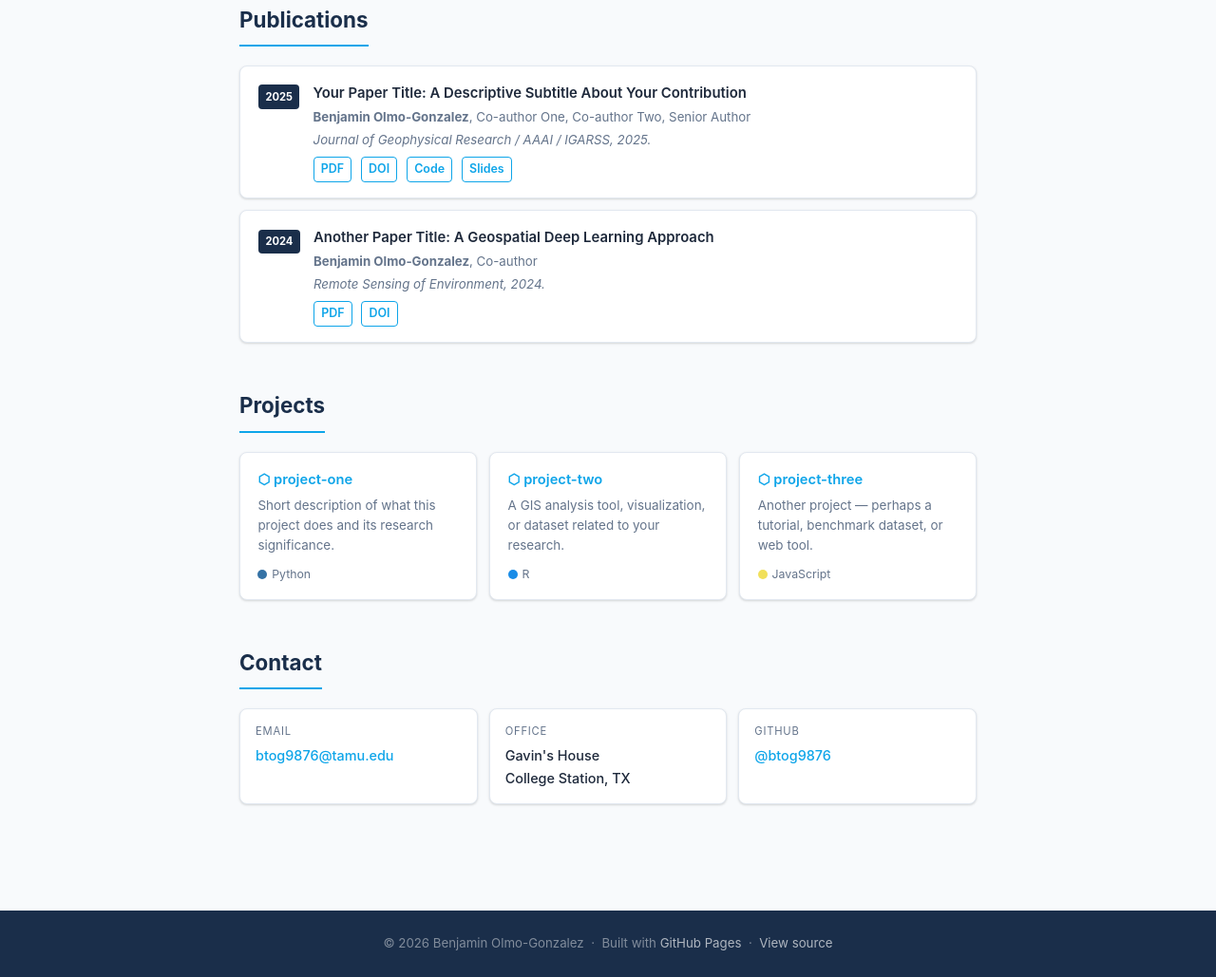
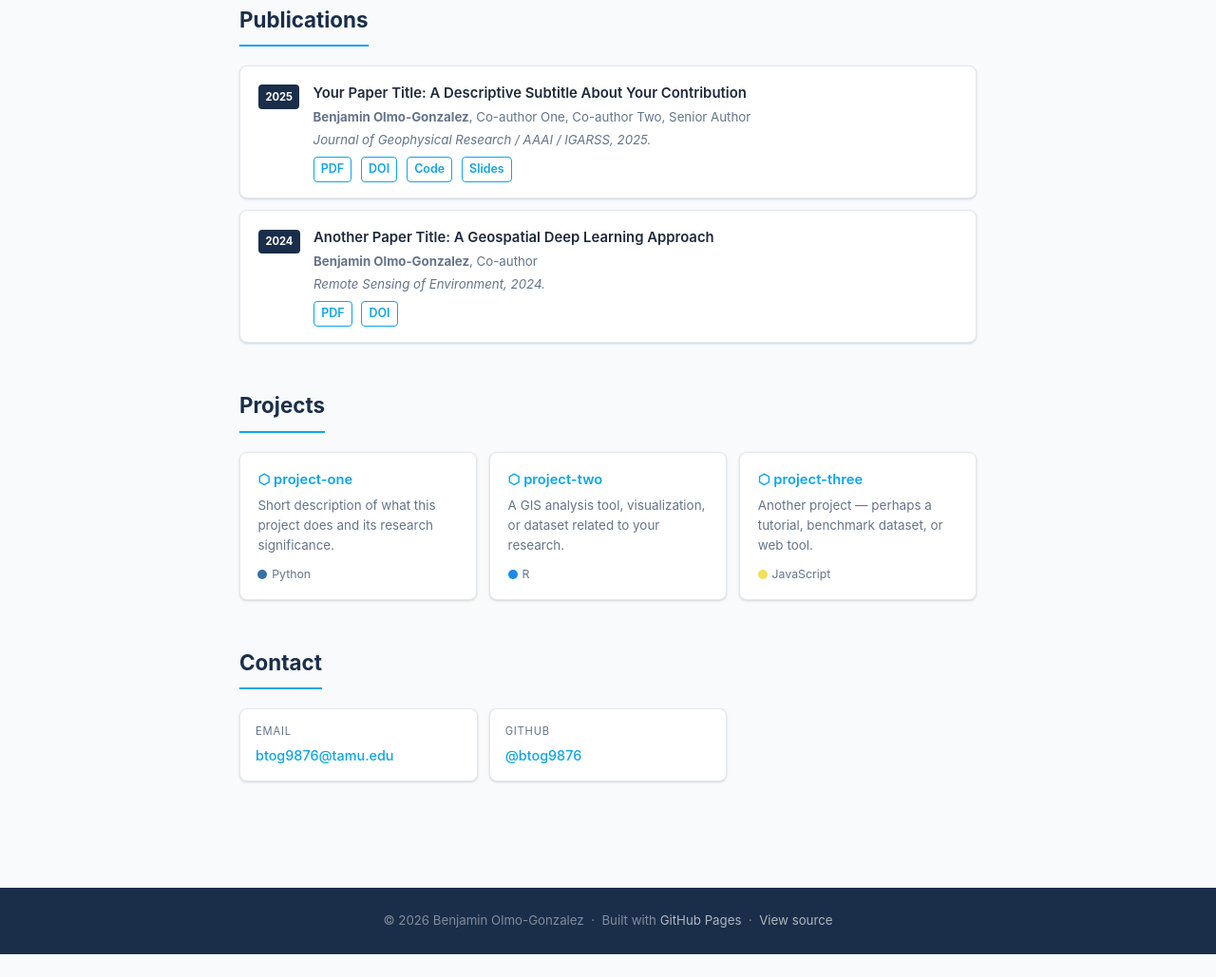
Before and after one commit to btog9876/btog9876.github.io, a plain HTML site: page index.html in a window 1280 px wide. Shown: the part 793-1822 px from the top of the page at 95% size. After the commit the page ends 1798 px from the top, so only its background shows below. Drawn offline with Linux system fonts and the light colour scheme.

Commit message:
Update index.html

```diff
--- a/index.html
+++ b/index.html
@@ -395,10 +395,6 @@
         </div>
       </div>
       <div class="contact-card">
-        <div class="contact-label">Office</div>
-        <div class="contact-value">Gavin's House<br>College Station, TX</div>
-      </div>
-      <div class="contact-card">
         <div class="contact-label">GitHub</div>
         <div class="contact-value">
           <a href="https://github.com/your-username" target="_blank">@btog9876</a>
```
